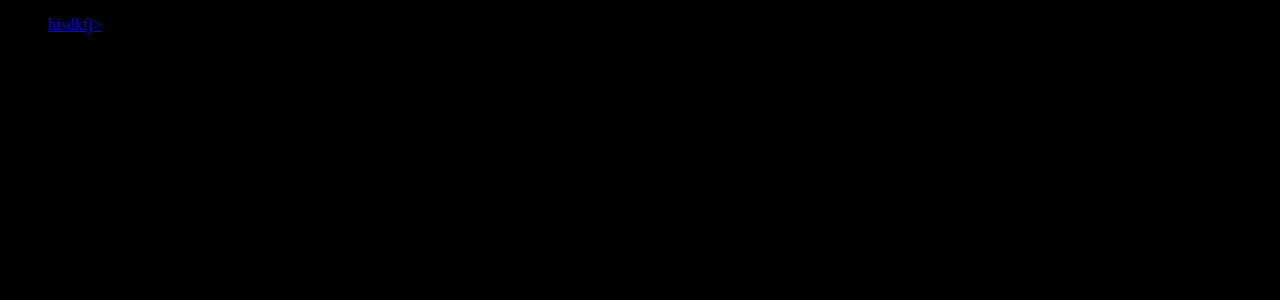
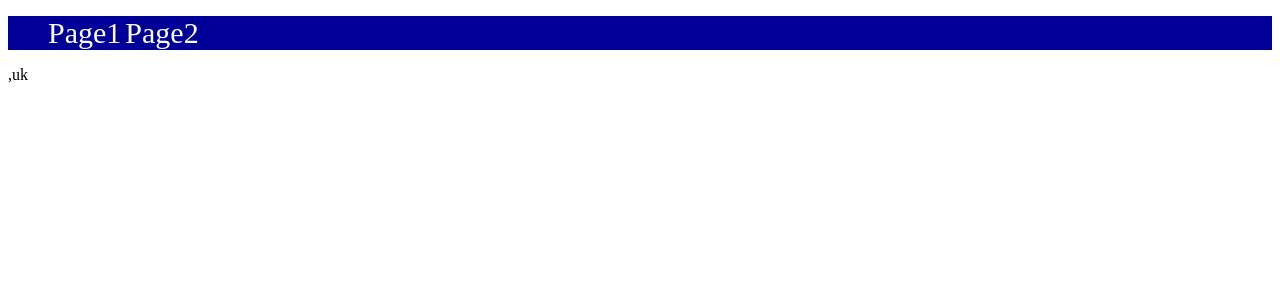
Before and after one commit to rcomperchio27/377-web-app-dev, a PHP site: page / in a window 1280 px wide. Before the commit the part shown is almost empty. Shown: the top 300 px of the page. Run offline with PHP 8.4, Linux system fonts and the light colour scheme.

Commit message:
Started Styles

```diff
--- a/1-team-wedsite/index.html
+++ b/1-team-wedsite/index.html
@@ -4,7 +4,8 @@
     <body>
         <nav>
             <ul>
-                <li><a href="page1.html"> hisdkfj></a></li>
+                <li><a href="page1.html"> Page1</a></li>
+                <li><a href="page2.html"> Page2</a></li>
             </ul>
         </nav>
 
--- a/1-team-wedsite/styles.css
+++ b/1-team-wedsite/styles.css
@@ -1,5 +1,28 @@
+main{
+
+
+
+}
+
 body{
 
-    background-color: black;
+    background-color: #ffffff;
 
 }
+
+nav li{
+
+    display: inline;
+
+}
+
+nav ul{
+    background-color:#000099;
+
+}
+
+li a{
+    color:#ffffff;
+    text-decoration: none;
+    font-size: 30px;
+}
```
Also changed, not shown: 1-team-wedsite/page2.html (added).
